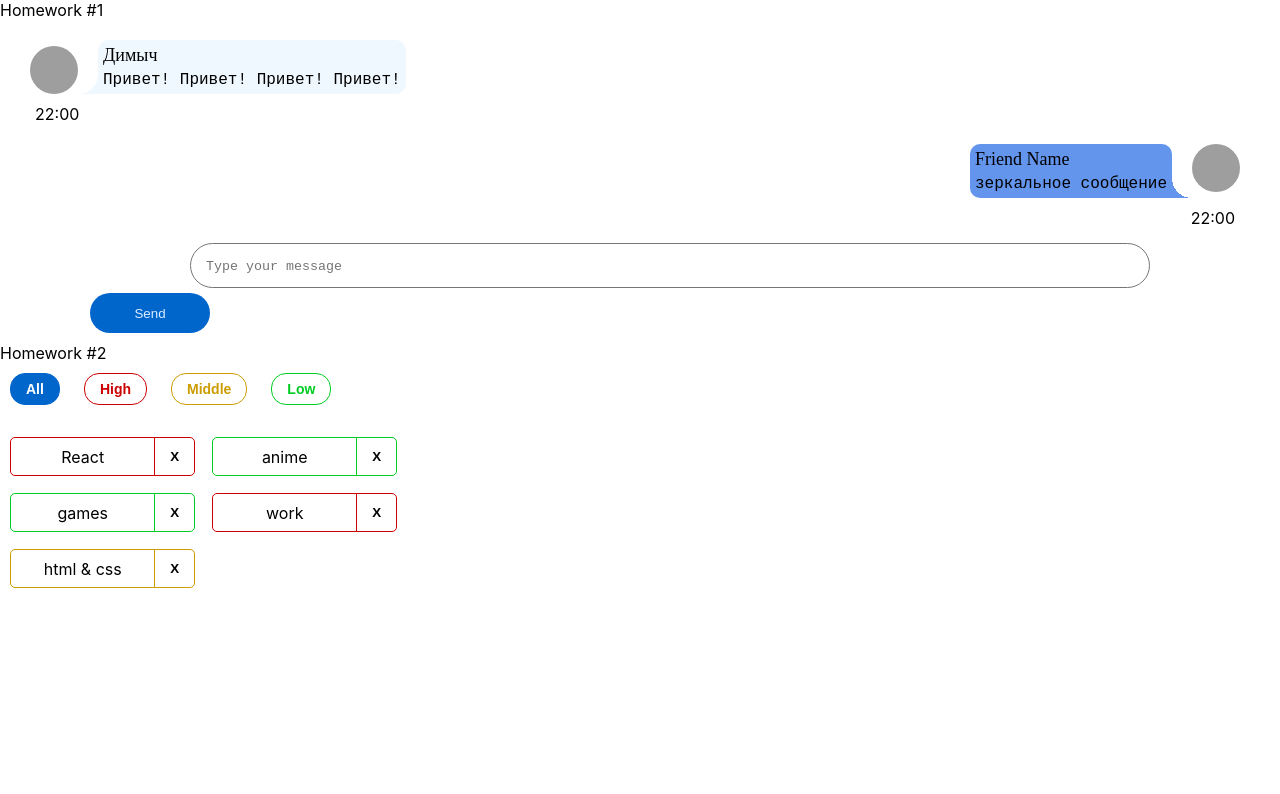
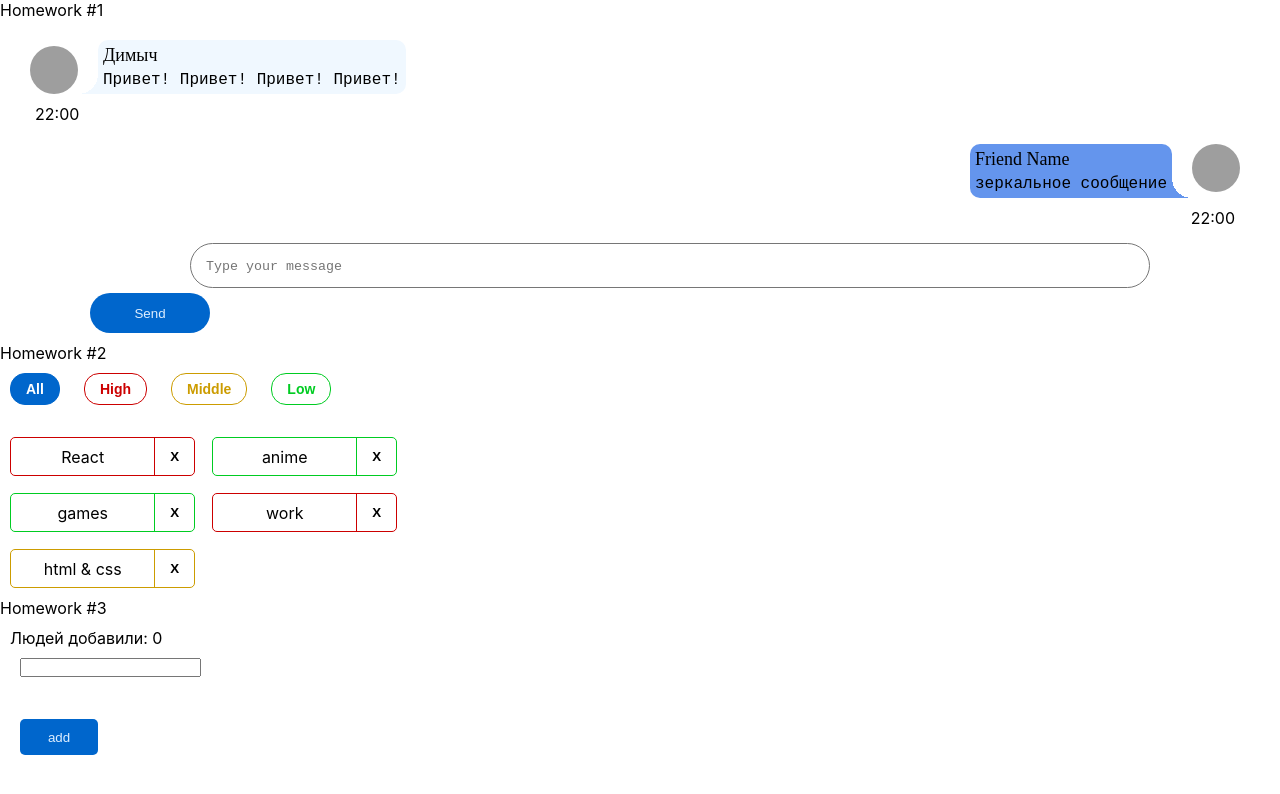
Before and after one commit to TommySheully/hws2-master, a React (Create React App) app: page / in a window 1280 px wide. Shown: the top 794 px of the page. Built offline with nearby package versions, Linux system fonts and the light colour scheme; grey boxes are pictures that could not be loaded.

Commit message:
did hw-3

```diff
--- a/src/s1-main/App.tsx
+++ b/src/s1-main/App.tsx
@@ -2,6 +2,7 @@ import React from 'react'
 import s from './App.module.css'
 import HW1 from '../s2-homeworks/hw01/HW1'
 import HW2 from '../s2-homeworks/hw02/HW2'
+import HW3 from "../s2-homeworks/hw03/HW3";
 
 function App() {
     return (
@@ -9,7 +10,7 @@ function App() {
             <HW1/>
             {/*раскомментировать по ходу выполнения*/}
             <HW2/>
-            {/*<HW3/>*/}
+            <HW3/>
             {/*<HW4/>*/}
 
             {/*при выполнении дз 5 и более - закомментировать здесь дз 1-4, так как они есть внутри дз 5*/}
--- a/src/s2-homeworks/hw03/Greeting.module.css
+++ b/src/s2-homeworks/hw03/Greeting.module.css
@@ -1,25 +1,52 @@
 .greetingForm {
+    display: flex;
+    align-items: flex-start;
+    flex-wrap: wrap;
 }
 
 .inputAndButtonContainer {
+    width: 100%;
 }
 
 .error {
+    color: red;
+    height: 22px;
+    margin-left: 10px;
 }
 
 .input {
+    margin: 10px;
+
 }
 
 .input:focus {
+    outline: none;
+    border: cornflowerblue solid 2px;
 }
 
 .errorInput {
+    margin: 10px;
+
+    background-color: coral;
+    color: #DDEEFF;
+
+    outline: none;
+    border: solid 2px red;
 }
 
 .button {
+    margin: 10px;
+    background-color: #0066cc;
+    outline: none;
+    color: #DDEEFF;
+    height: 36px;
+    width: 78px;
+    border-radius: 5px;
+    border: 0px;
 }
 
 .button:focus {
+
 }
 
 .button:active {
--- a/src/s2-homeworks/hw03/Greeting.tsx
+++ b/src/s2-homeworks/hw03/Greeting.tsx
@@ -2,14 +2,14 @@ import React, {ChangeEvent, KeyboardEvent} from 'react'
 import s from './Greeting.module.css'
 
 type GreetingPropsType = {
-    name: any // need to fix any
-    setNameCallback: any // need to fix any
-    addUser: any // need to fix any
-    onBlur: any // need to fix any
-    onEnter: any // need to fix any
-    error: any // need to fix any
-    totalUsers: any // need to fix any
-    lastUserName?: any // need to fix any
+    name: string // need to fix any
+    setNameCallback: (e: ChangeEvent<HTMLInputElement>) => void // need to fix any
+    addUser: () => void // need to fix any
+    onBlur: () => void // need to fix any
+    onEnter: (e: KeyboardEvent<HTMLInputElement>) => void// need to fix any
+    error: string // need to fix any
+    totalUsers: number // need to fix any
+    lastUserName: string // need to fix any
 }
 
 // презентационная компонента (для верстальщика)
@@ -25,7 +25,7 @@ const Greeting: React.FC<GreetingPropsType> = (
         lastUserName,
     } // деструктуризация пропсов
 ) => {
-    const inputClass = s.errorInput // need to fix with (?:)
+    const inputClass = error ? s.errorInput : s.input // need to fix with (?:)
 
     return (
         <div id={'hw3-form'} className={s.greetingForm}>
--- a/src/s2-homeworks/hw03/GreetingContainer.tsx
+++ b/src/s2-homeworks/hw03/GreetingContainer.tsx
@@ -1,20 +1,35 @@
-import React, { ChangeEvent, KeyboardEvent, useState } from 'react'
+import React, {ChangeEvent, KeyboardEvent, useState} from 'react'
 import Greeting from './Greeting'
-import { UserType } from './HW3'
+import {UserType} from './HW3'
 
 type GreetingContainerPropsType = {
-    users: any // need to fix any
-    addUserCallback: any // need to fix any
+    users: UserType[] // need to fix any
+    addUserCallback: (name: string) => void // need to fix any
+}
+let lastName = "";
+
+export const pureAddUser = (name: string, setError: any, setName: any, addUserCallback: (name: string) => void) => {
+    // если имя пустое - показать ошибку, иначе - добавить юзера и очистить инпут
+    if (name.trim() === "") {
+        setError("Ошибка! Введите имя!")
+    } else {
+        addUserCallback(name)
+        setName("")
+        lastName = name;
+    }
 }
 
-export const pureAddUser = (name: any, setError: any, setName: any, addUserCallback: any) => {
-    // если имя пустое - показать ошибку, иначе - добавить юзера и очистить инпут
+
+export const pureOnBlur = (name: string, setError: any) => { // если имя пустое - показать ошибку
+    if (name.trim() === "") {
+        setError("Ошибка! Введите имя!")
+    }
 }
 
-export const pureOnBlur = (name: any, setError: any) => { // если имя пустое - показать ошибку
-}
-
-export const pureOnEnter = (e: any, addUser: any) => { // если нажата кнопка Enter - добавить
+export const pureOnEnter = (e: KeyboardEvent<HTMLInputElement>, addUser: () => void) => { // если нажата кнопка Enter - добавить
+    if (e.key === "Enter") {
+        addUser()
+    }
 }
 
 // более простой и понятный для новичков
@@ -22,18 +37,26 @@ export const pureOnEnter = (e: any, addUser: any) => { // если нажата
 
 // более современный и удобный для про :)
 const GreetingContainer: React.FC<GreetingContainerPropsType> = ({
-    users,
-    addUserCallback,
-}) => {
+                                                                     users,
+                                                                     addUserCallback,
+                                                                 }) => {
     // деструктуризация пропсов
-    const [name, setName] = useState<any>('') // need to fix any
-    const [error, setError] = useState<any>('') // need to fix any
+    const [name, setName] = useState<string>('') // need to fix any
+    const [error, setError] = useState<string>('') // need to fix any
 
-    const setNameCallback = (e: any) => { // need to fix any
-        setName('some name') // need to fix
+    const setNameCallback = (e: ChangeEvent<HTMLInputElement>) => { // need to fix any
 
-        error && setError('')
+        const changeName = e.currentTarget.value.trim();
+
+        if (changeName === "") {
+            setName("")
+            setError("Ошибка! Введите имя!")
+        } else {
+            setName(changeName) // need to fix
+            setError('')
+        }
     }
+
     const addUser = () => {
         pureAddUser(name, setError, setName, addUserCallback)
     }
@@ -42,12 +65,12 @@ const GreetingContainer: React.FC<GreetingContainerPropsType> = ({
         pureOnBlur(name, setError)
     }
 
-    const onEnter = (e: any) => {
+    const onEnter = (e: KeyboardEvent<HTMLInputElement>) => {
         pureOnEnter(e, addUser)
     }
 
-    const totalUsers = 0 // need to fix
-    const lastUserName = 'some name' // need to fix
+    const totalUsers = users.length; // need to fix
+    const lastUserName = lastName; // need to fix
 
     return (
         <Greeting
--- a/src/s2-homeworks/hw03/HW3.tsx
+++ b/src/s2-homeworks/hw03/HW3.tsx
@@ -19,20 +19,23 @@ import GreetingContainer from './GreetingContainer'
 
 // types
 export type UserType = {
-    _id: any // need to fix any
-    name: any // need to fix any
+    _id: string // need to fix any
+    name: string // need to fix any
 }
 
-export const pureAddUserCallback = (name: any, setUsers: any, users: any) => { // need to fix any
+export const pureAddUserCallback = (name: string, setUsers: any, users: Array<UserType>) => { // need to fix any
     const user = { // need to fix
+        _id: v1(),
+        name
     }
     setUsers([...users, user])
+
 }
 
 const HW3 = () => {
-    const [users, setUsers] = useState<any>([]) // need to fix any
+    const [users, setUsers] = useState<Array<UserType>>([]) // need to fix any
 
-    const addUserCallback = (name: any) => { // need to fix any
+    const addUserCallback = (name: string) => {// need to fix any
         pureAddUserCallback(name, setUsers, users)
     }
 
```
Also changed, not shown: 11 other files (tests, documents, lock files or other folders).
